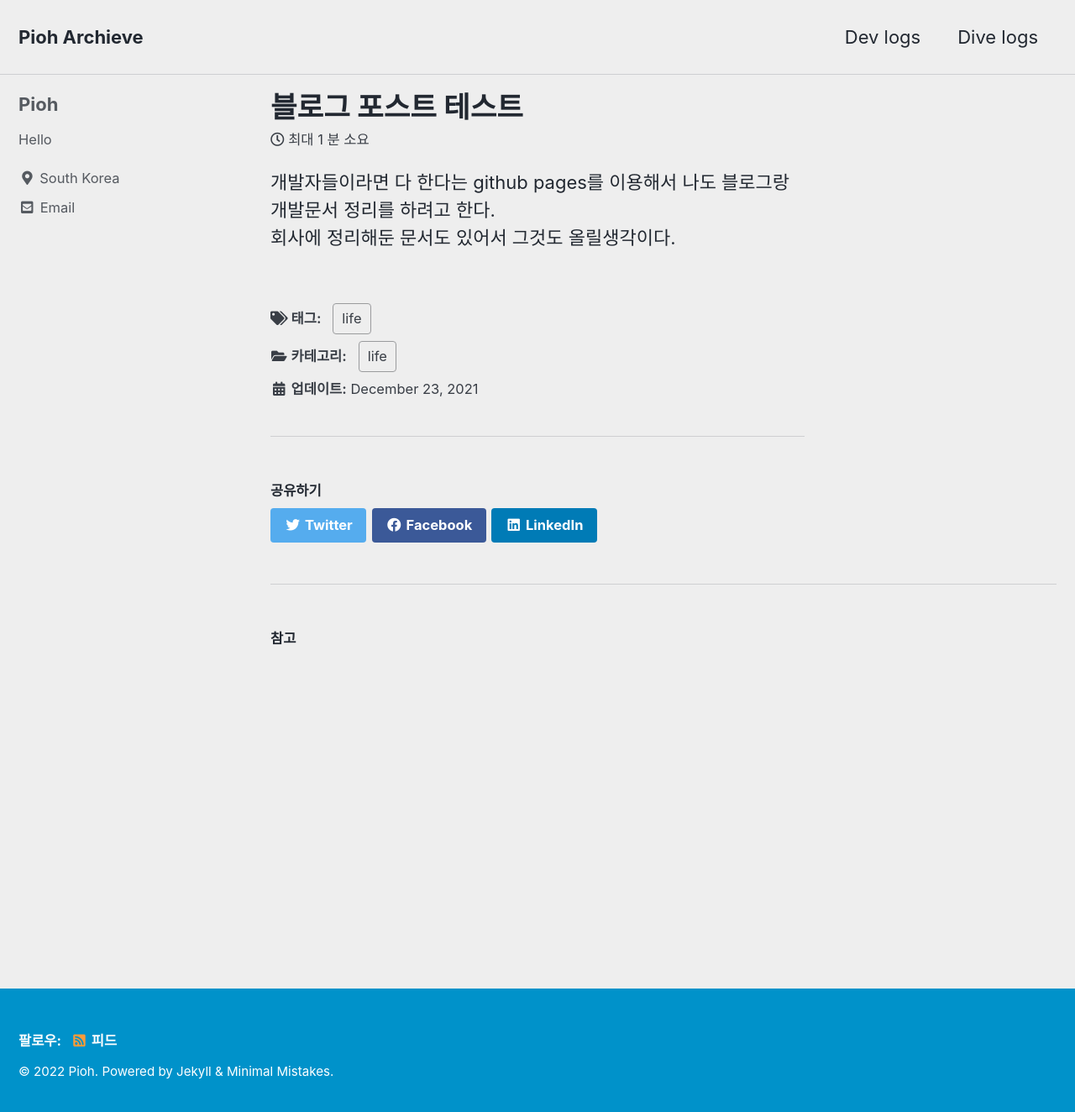
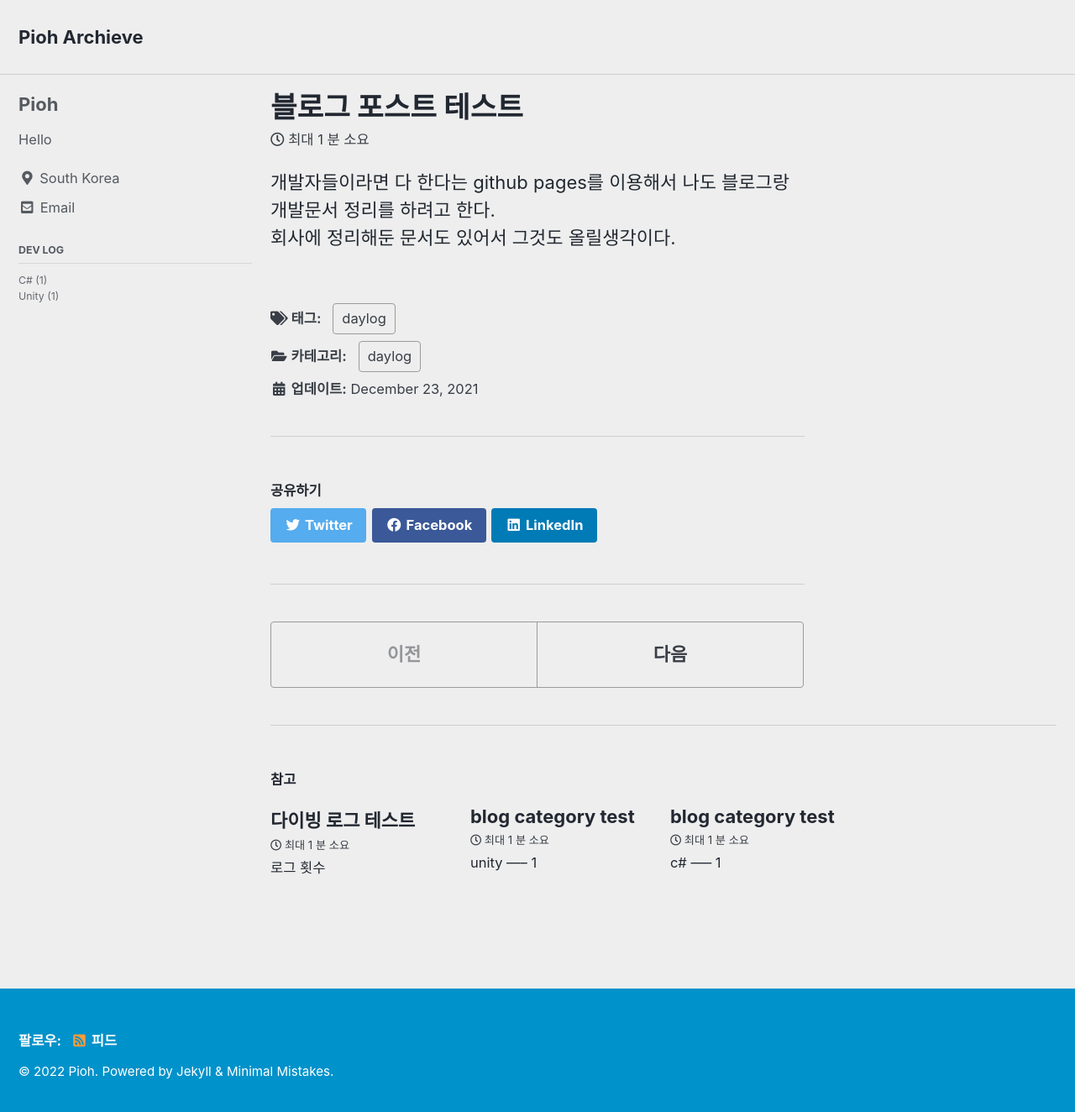
Before and after one commit to devpioh/devpioh.github.io, a Jekyll site: the page built from _posts/Daylog/2021-12-23-first-post.md, in a window 1280 px wide and 1332 px high. Shown: the top 1324 px of the window at 84% size. Built offline with Jekyll 4.4.1, drawn with Linux system fonts in a browser that asks for light colours; cached includes are drawn as plain includes.

Commit message:
블로그 사이드 네비게이션

```diff
--- a/_config.yml
+++ b/_config.yml
@@ -20,7 +20,7 @@ title                    : "Pioh Archieve"
 title_separator          : "-"
 subtitle                 : # site tagline that appears below site title in masthead
 name                     : "Pioh"
-description              : "Trials and Errors, Dev log"
+description              : "Trials and Errors, Dive log"
 url                      : "https://devpioh.github.io" # the base hostname & protocol for your site e.g. "https://mmistakes.github.io"
 baseurl                  : # "/blog" # the subpath of your site, e.g. "/blog"
 repository               : # GitHub username/repo-name e.g. "mmistakes/minimal-mistakes"
@@ -111,21 +111,21 @@ author:
     - label: "Email"
       icon: "fas fa-fw fa-envelope-square"
       url: "piohdev@gmail.com"
-    - label: "Website"
-      icon: "fas fa-fw fa-link"
-      # url: "https://your-website.com"
-    - label: "Twitter"
-      icon: "fab fa-fw fa-twitter-square"
-      # url: "https://twitter.com/"
-    - label: "Facebook"
-      icon: "fab fa-fw fa-facebook-square"
-      # url: "https://facebook.com/"
-    - label: "GitHub"
-      icon: "fab fa-fw fa-github"
-      # url: "https://github.com/"
-    - label: "Instagram"
-      icon: "fab fa-fw fa-instagram"
-      # url: "https://instagram.com/"
+    # - label: "Website"
+    #   icon: "fas fa-fw fa-link"
+    #   # url: "https://your-website.com"
+    # - label: "Twitter"
+    #   icon: "fab fa-fw fa-twitter-square"
+    #   # url: "https://twitter.com/"
+    # - label: "Facebook"
+    #   icon: "fab fa-fw fa-facebook-square"
+    #   # url: "https://facebook.com/"
+    # - label: "GitHub"
+    #   icon: "fab fa-fw fa-github"
+    #   # url: "https://github.com/"
+    # - label: "Instagram"
+    #   icon: "fab fa-fw fa-instagram"
+    #  # url: "https://instagram.com/"
 
 # Site Footer
 footer:
@@ -218,7 +218,7 @@ sass:
 permalink: /:categories/:title/
 paginate: 5 # amount of posts to show
 paginate_path: /page:num/
-timezone: "Asia/Seoul" # https://en.wikipedia.org/wiki/List_of_tz_database_time_zones
+timezone: # https://en.wikipedia.org/wiki/List_of_tz_database_time_zones
 
 
 # Plugins (previously gems:)
@@ -254,9 +254,9 @@ category_archive:
 tag_archive:
   type: liquid
   path: /tags/
-devlog_archive:
-  type: liquid
-  path: /devlogs/
+# devlog_archive:
+#   type: liquid
+#   path: /devlogs/
 # https://github.com/jekyll/jekyll-archives
 # jekyll-archives:
 #   enabled:
@@ -291,3 +291,4 @@ defaults:
       comments: # true
       share: true
       related: true
+      sidebar_nav: true
--- /dev/null
+++ b/_includes/nav_list_side
@@ -0,0 +1,18 @@
+
+<nav class="nav__list">
+    <ul calss="nav__items" id="category_tag_menu">
+        <li>
+            <span class="nav__sub-title">Dev Log</span>
+            {% for category in site.categories %}
+                {% case category[0] %}
+                    {% when "unity" %}
+                        <ul><li><a href="/devlog/unity" class="">Unity ({{category[1].size}})</a></li></ul>
+                    {% when "csharp" %}
+                        <ul><li><a href="/devlog/csharp" class="">C# ({{category[1].size}})</a></li></ul>
+                {% endcase %}
+            {% endfor %}
+            <!-- <span class="nav__sub-title">Day Log</span> -->
+            <!-- <span class="nav__sub-title">Dive Log</span> -->
+        </li>
+    </ul>
+</nav>
--- a/_includes/sidebar.html
+++ b/_includes/sidebar.html
@@ -15,5 +15,10 @@
       {% include nav_list nav=page.sidebar.nav %}
     {% endif %}
   {% endif %}
+
+  {% if page.sidebar_nav %}
+    {% include nav_list_side %}
+  {% endif %}
+
   </div>
 {% endif %}
--- a/_posts/2021-12-23-first-post.md
+++ b/_posts/Daylog/2021-12-23-first-post.md
@@ -3,9 +3,9 @@ title: "블로그 포스트 테스트"
 excerpt: "남들 다하는 github pages 나도 시작"
 
 categories:
-    - life
+    - daylog
 tags:
-    - life
+    - daylog
 ---
 
 개발자들이라면 다 한다는 github pages를 이용해서 나도 블로그랑 개발문서 정리를 하려고 한다.
--- /dev/null
+++ b/_posts/Devlog/C#/2022-06-10-category-test-csharp.md
@@ -0,0 +1,14 @@
+---
+title: "blog category test"
+excerpt: "c# ----- 1"
+date: 2022-06-10
+
+categories:
+    - csharp
+tags:
+    - [devlog, csharp]
+---
+
+
+
+블로그 카테고리 테스트
--- /dev/null
+++ b/_posts/Devlog/Unity/2022-06-10-category-test-unity.md
@@ -0,0 +1,14 @@
+---
+title: "blog category test"
+excerpt: "unity ----- 1"
+date: 2022-06-10
+
+categories:
+    - unity
+tags:
+    - [devlog, unity]
+---
+
+
+
+블로그 카테고리 테스트
--- /dev/null
+++ b/_posts/Scuba/Divelog/2022-06-10-scuba-post.md
@@ -0,0 +1,12 @@
+---
+title: "다이빙 로그 테스트"
+excerpt: "로그 횟수"
+date: 2022-06-10
+categories:
+    - divelog
+tags:
+    - scuba
+---
+
+
+60
--- a/index.html
+++ b/index.html
@@ -1,4 +1,5 @@
 ---
 layout: home
 author_profile: true
+sidebar_nav: true
 ---
```
Also changed, not shown: _data/navigation.yml (+4 -4 lines), _pages/404.md (added, +9 -0 lines), _pages/category-achieve.md (renamed from _pages/categories-archive.md, +1 -1 lines), _pages/devlog-csharp.md (added, +13 -0 lines), _pages/devlog-unity.md (added, +14 -0 lines), _pages/devlogs.md (deleted, +0 -6 lines), _pages/divelogs.md (deleted, +0 -6 lines), _pages/life-daylogs.md (added, +6 -0 lines), _pages/scuba-divelogs.md (added, +6 -0 lines), _pages/tags-archieve.md (added, +6 -0 lines), minimal-mistakes-jekyll.gemspec (added).
